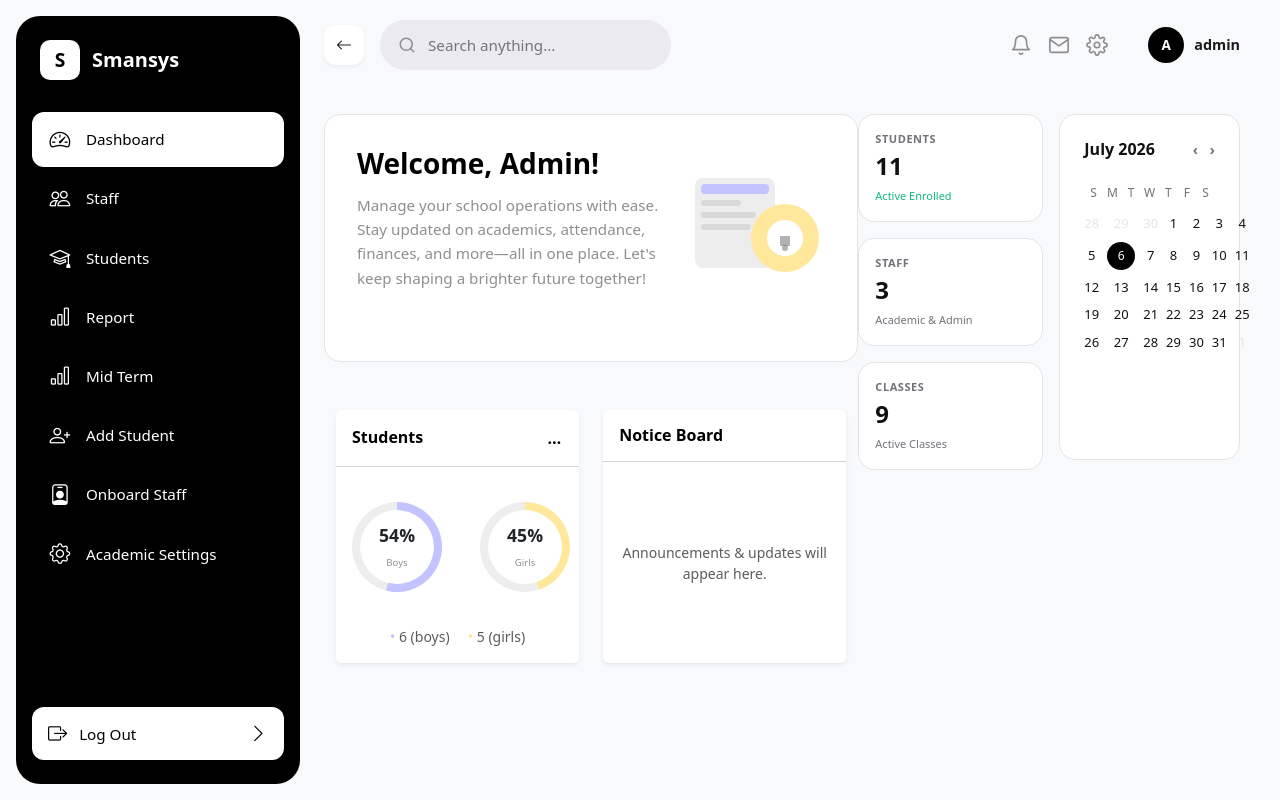
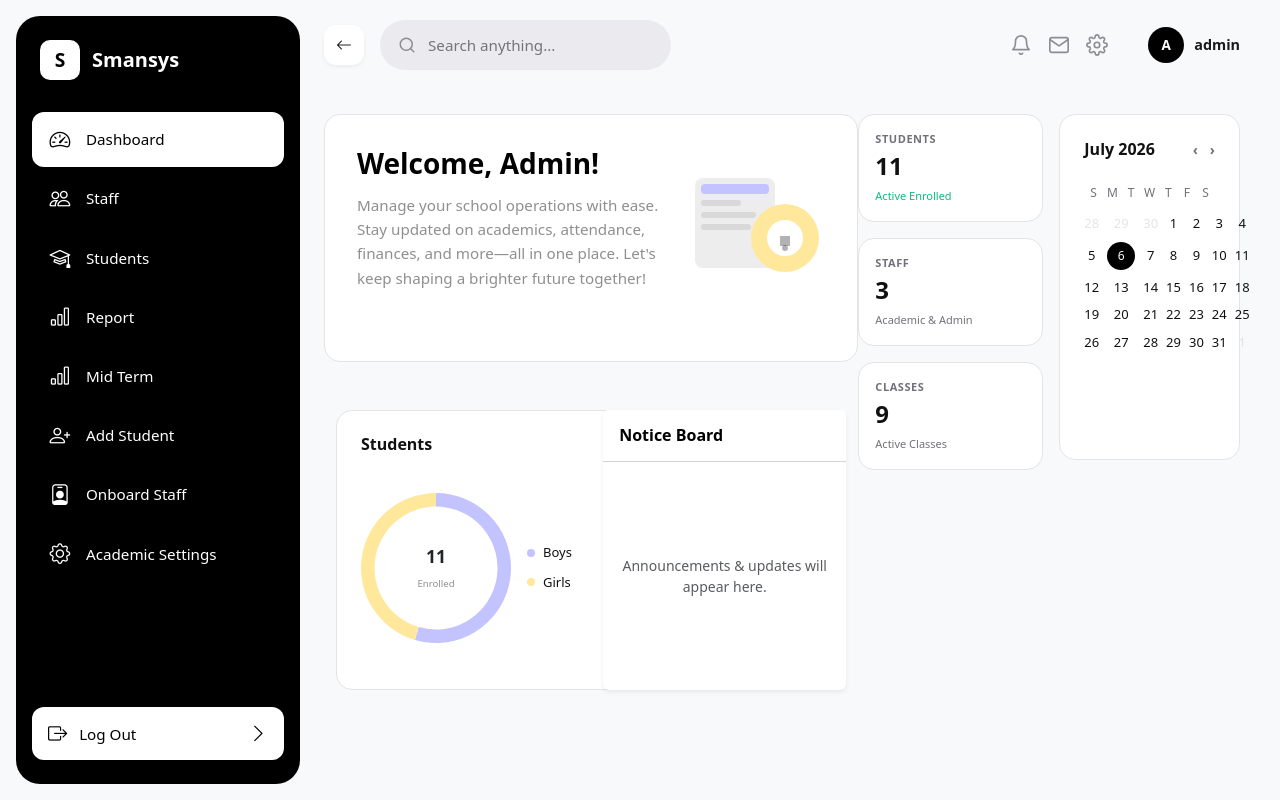
Before and after one commit to xluljoey/School-Management-System, a Django app: page / in a window 1280 px wide. Run offline with Django 5.2, Linux system fonts and the light colour scheme; a user stored in the database is signed in; data comes from the database, SQL or seed files in the repository; some libraries are stand-ins or nearby versions.

Commit message:
refactor(dashboard): restructure Students chart card to clamped 415x280 layout with single doughnut chart + legend stack

```diff
--- a/sis/templates/sis/dashboard.html
+++ b/sis/templates/sis/dashboard.html
@@ -10,30 +10,12 @@ document.addEventListener('DOMContentLoaded', function () {
   var boyPct = {{ boy_pct }};
   var girlPct = {{ girl_pct }};
 
-  new Chart(document.getElementById('boysChart'), {
+  new Chart(document.getElementById('studentChart'), {
     type: 'doughnut',
     data: {
       datasets: [{
-        data: [boyPct, 100 - boyPct],
-        backgroundColor: ['#C3C4FF', '#ededed'],
-        borderWidth: 0,
-      }]
-    },
-    options: {
-      cutout: '82%',
-      responsive: true,
-      maintainAspectRatio: false,
-      plugins: { tooltip: { enabled: false }, legend: { display: false } },
-      animation: { duration: 1000, easing: 'easeOutQuart' }
-    }
-  });
-
-  new Chart(document.getElementById('girlsChart'), {
-    type: 'doughnut',
-    data: {
-      datasets: [{
-        data: [girlPct, 100 - girlPct],
-        backgroundColor: ['#FFE89C', '#ededed'],
+        data: [boyPct, girlPct],
+        backgroundColor: ['#C3C4FF', '#FFE89C'],
         borderWidth: 0,
       }]
     },
@@ -82,33 +64,35 @@ document.addEventListener('DOMContentLoaded', function () {
 
         <div class="row g-4 m-0 w-100 p-0">
             <div class="col-md-6">
-                <div class="card shadow-sm border-0">
-                    <div class="card-header bg-white py-3 d-flex justify-content-between align-items-center">
-                        <h6 class="mb-0 fw-bold" style="color: #000000;">Students</h6>
-                        <span style="color: #000000; font-weight: 700; letter-spacing: 2px;">&hellip;</span>
+                <div class="card border-0" style="width: 415px; height: 280px; background: #ffffff; border-radius: 16px; padding: 24px; border: 1px solid #e4e4e7 !important; box-sizing: border-box; display: flex; flex-direction: column;">
+                    <div class="d-flex justify-content-between align-items-center mb-3" style="width: 100%;">
+                        <h3 style="font-size: 16px; font-weight: 600; color: #111; margin: 0;">Students</h3>
+                        <span style="font-size: 12px; color: #71717a; font-weight: 500;">View All ›</span>
                     </div>
-                    <div class="card-body" style="height: 159px;">
-                        <div class="d-flex justify-content-around align-items-center h-100" style="gap: 38px;">
-                            <div class="position-relative" style="width: 90px; height: 90px;">
-                                <canvas id="boysChart" width="90" height="90"></canvas>
-                                <div class="position-absolute top-50 start-50 translate-middle text-center">
-                                    <div class="fw-bold" style="font-size: 1.1rem;">{{ boy_pct }}%</div>
-                                    <small style="font-size: 0.6rem; color: #8F8F8F;">Boys</small>
-                                </div>
-                            </div>
-                            <div class="position-relative" style="width: 90px; height: 90px;">
-                                <canvas id="girlsChart" width="90" height="90"></canvas>
-                                <div class="position-absolute top-50 start-50 translate-middle text-center">
-                                    <div class="fw-bold" style="font-size: 1.1rem;">{{ girl_pct }}%</div>
-                                    <small style="font-size: 0.6rem; color: #8F8F8F;">Girls</small>
-                                </div>
+                    <div class="chart-content-wrapper" style="width: 356px; height: 159px; display: flex; align-items: center; justify-content: space-between; margin-top: auto; margin-bottom: auto; gap: 16px;">
+                        <div class="chart-canvas-container" style="width: 150px; height: 150px; position: relative; flex-shrink: 0;">
+                            <canvas id="studentChart"></canvas>
+                            <div class="position-absolute top-50 start-50 translate-middle text-center">
+                                <div class="fw-bold" style="font-size: 1.1rem;">{{ total_students|default:"0" }}</div>
+                                <small style="font-size: 0.6rem; color: #8F8F8F;">Enrolled</small>
                             </div>
                         </div>
-                    </div>
-                    <div class="card-footer bg-white border-top-0 pt-0 pb-3 text-center small text-muted">
-                        <span style="color: #C3C4FF;">&#8226;</span> {{ total_boys }} (boys)
-                        &nbsp;&nbsp;&nbsp;
-                        <span style="color: #FFE89C;">&#8226;</span> {{ total_girls }} (girls)
+                        <div class="chart-legends-stack" style="display: flex; flex-direction: column; gap: 10px; flex-grow: 1;">
+                            <div class="d-flex align-items-center justify-content-between" style="font-size: 13px; color: #111; font-weight: 500;">
+                                <div class="d-flex align-items-center gap-2">
+                                    <span style="width: 8px; height: 8px; border-radius: 50%; background: #C3C4FF; display: inline-block;"></span>
+                                    Boys
+                                </div>
+                                <span>{{ total_boys }}</span>
+                            </div>
+                            <div class="d-flex align-items-center justify-content-between" style="font-size: 13px; color: #111; font-weight: 500;">
+                                <div class="d-flex align-items-center gap-2">
+                                    <span style="width: 8px; height: 8px; border-radius: 50%; background: #FFE89C; display: inline-block;"></span>
+                                    Girls
+                                </div>
+                                <span>{{ total_girls }}</span>
+                            </div>
+                        </div>
                     </div>
                 </div>
             </div>
```
